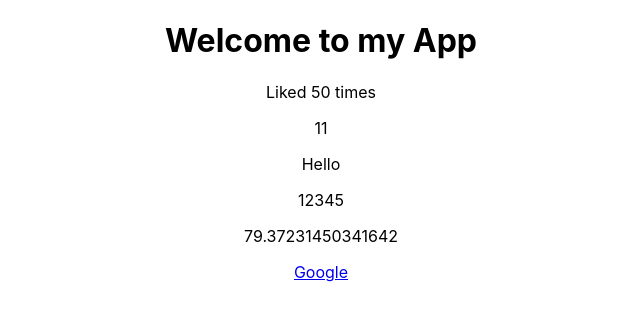
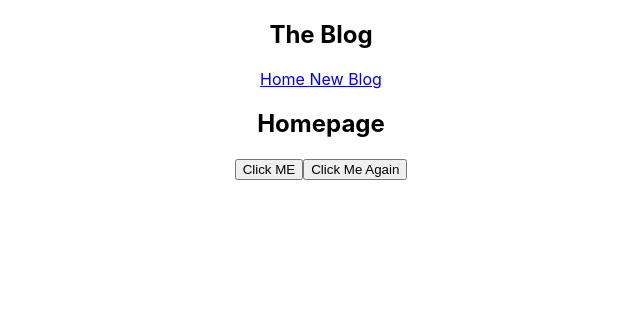
Before and after one commit to SuedePritch/ReactProjects, a React (Create React App) app: page / in a window 1280 px wide. Shown: the top 320 px of the page, without its empty margins (319-959 px from the left). Built offline with nearby package versions, Linux system fonts and the light colour scheme.

Commit message:
basic components and button click

```diff
--- a/src/App.js
+++ b/src/App.js
@@ -1,24 +1,15 @@
 import './App.css';
+import Navbar from './Navbar';
+import Home from './Home';
+
 
 function App() {
-  const title = 'Welcome to my App';
-  const likes = 50;
-  const link = 'http://www.google.com'
-
   return (
     <div className="App">
-      {/* a variable set as const */}
-      <h1>{title}</h1>
-      <p>Liked  {likes} times</p>
-      {/* Any function */}
-      <p>{1+10}</p>
-      {/* Strings */}
-      <p>{"Hello"}</p>
-      {/* Arrays */}
-      <p>{[1,2,3,4,5]}</p>
-      {/* Evaluate */}
-      <p>{Math.random() * 100}</p>
-      <a href={link}>Google</a>
+      <Navbar />
+      <div className="content">
+        <Home/>
+      </div>
     </div>
   );
 }
--- /dev/null
+++ b/src/Home.js
@@ -0,0 +1,19 @@
+const Home = () => {
+
+    const handleClick = (e) =>{
+        console.log('i have been clicked', e);
+    }
+    const handleClickAgain = (name, e) => {
+        console.log('hello ' + name, e);
+    }
+
+    return (
+        <div className="home">
+            <h2>Homepage</h2>
+            <button onClick={handleClick}>Click ME</button>
+            <button onClick={(e) => handleClickAgain('james', e.target)}>Click Me Again</button>
+        </div>
+    );
+}
+
+export default Home;
--- /dev/null
+++ b/src/Navbar.js
@@ -0,0 +1,13 @@
+const Navbar = () => {
+    return (
+		<nav className="navbar">
+			<h1>The Blog</h1>
+			<div className="links">
+				<a href="/">Home </a>
+				<a href="/create">New Blog </a>
+			</div>
+		</nav>
+    );
+}
+
+export default Navbar;
```
